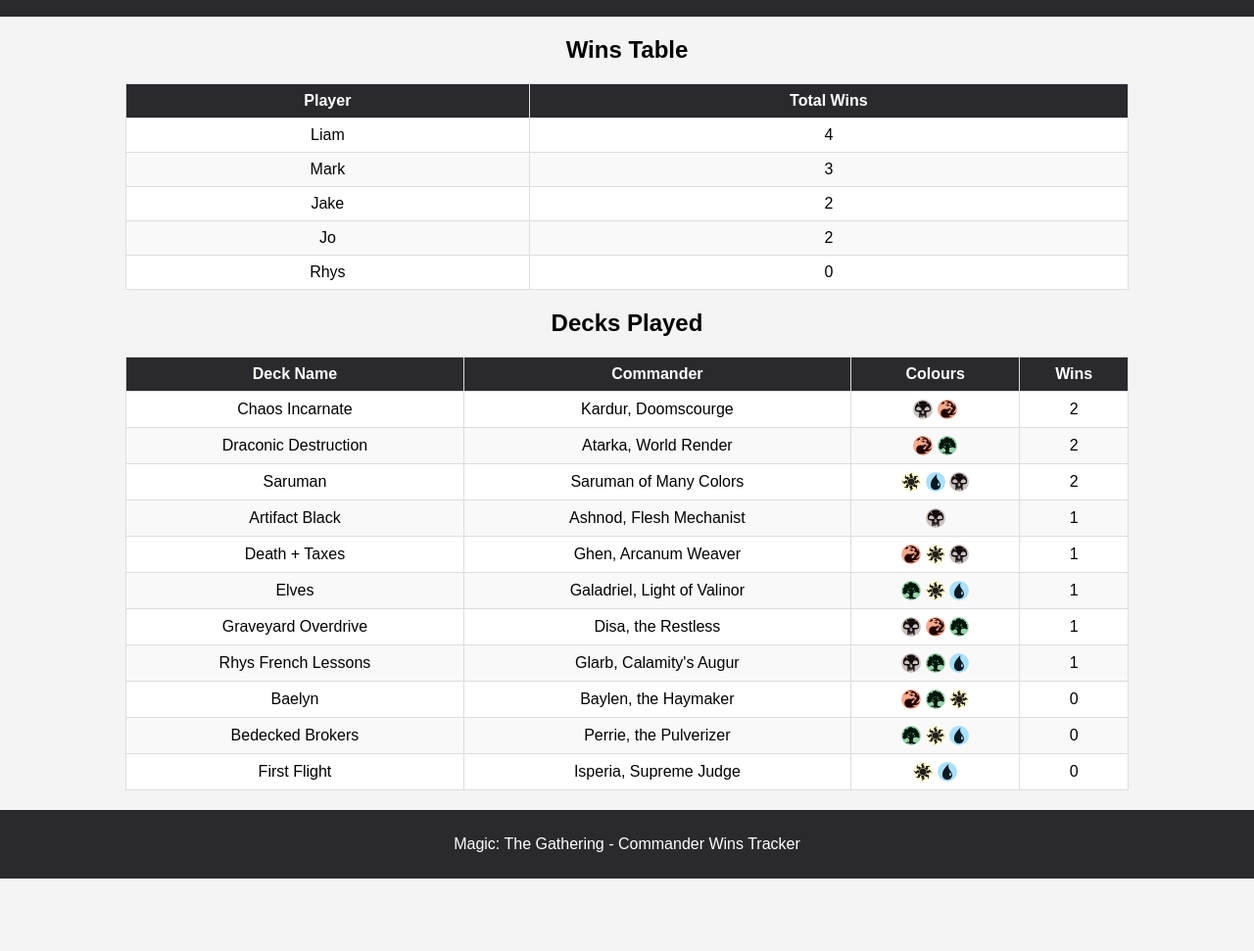
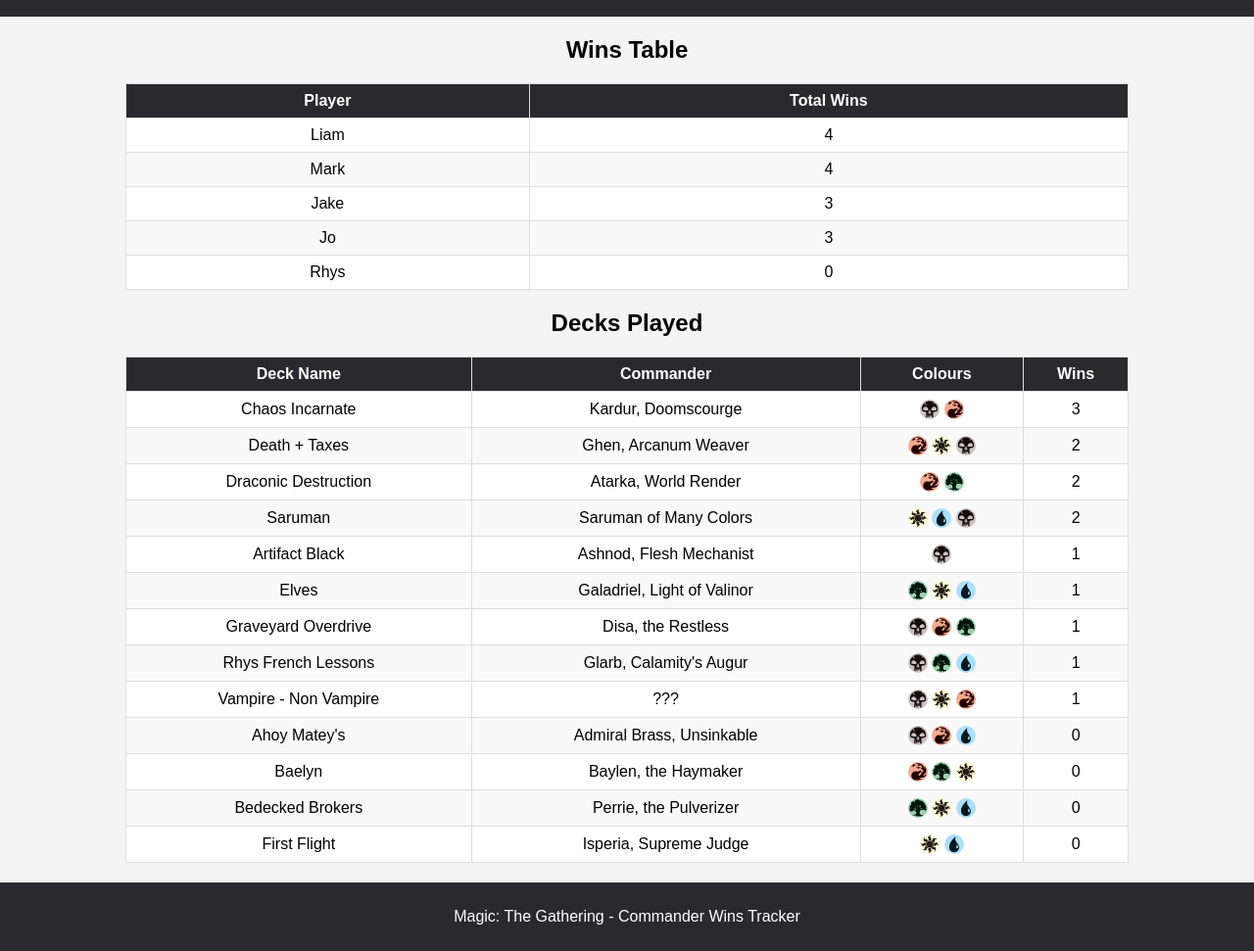
Before and after one commit to markglynnejones/markglynnejones.github.io, a plain HTML site: page index.html in a window 1280 px wide. Shown: the part 95-1066 px from the top of the page at 98% size. Before the commit the page ends 992 px from the top, so only its background shows below. Drawn offline with Linux system fonts and the light colour scheme.

Commit message:
Update index.html

```diff
--- a/index.html
+++ b/index.html
@@ -114,7 +114,7 @@
             <tbody>
                 <tr>
                     <td>Mark</td>
-                    <td>3</td>
+                    <td>4</td>
                 </tr>
                 <tr>
                     <td>Liam</td>
@@ -122,11 +122,11 @@
                 </tr>
                 <tr>
                     <td>Jake</td>
-                    <td>2</td>
+                    <td>3</td>
                 </tr>
                 <tr>
                     <td>Jo</td>
-                    <td>2</td>
+                    <td>3</td>
                 </tr>
                 <tr>
                     <td>Rhys</td>
@@ -164,7 +164,7 @@
                     <td>Death + Taxes</td>
                     <td>Ghen, Arcanum Weaver</td>
                     <td><img class="mana-symbol" src="Red.svg" alt="Red" /> <img class="mana-symbol" src="White.svg" alt="White" /> <img class="mana-symbol" src="Black.svg" alt="Black" /></td>
-                    <td>1</td>
+                    <td>2</td>
                 </tr>
                 <tr>
                     <td>Rhys French Lessons</td>
@@ -188,7 +188,7 @@
                     <td>Chaos Incarnate</td>
                     <td>Kardur, Doomscourge</td>
                     <td><img class="mana-symbol" src="Black.svg" alt="Black" /> <img class="mana-symbol" src="Red.svg" alt="Red" /></td>
-                    <td>2</td>
+                    <td>3</td>
                 </tr>
                 <tr>
                     <td>Saruman</td>
@@ -213,6 +213,18 @@
                     <td>Perrie, the Pulverizer</td>
                     <td><img class="mana-symbol" src="Green.svg" alt="Green" /> <img class="mana-symbol" src="White.svg" alt="White" /> <img class="mana-symbol" src="Blue.svg" alt="Blue" /></td>
                     <td>0</td>
+                </tr>
+                <tr>
+                    <td>Ahoy Matey's</td>
+                    <td>Admiral Brass, Unsinkable</td>
+                    <td><img class="mana-symbol" src="Black.svg" alt="Black" /> <img class="mana-symbol" src="Red.svg" alt="Red" /> <img class="mana-symbol" src="Blue.svg" alt="Blue" /></td>
+                    <td>0</td>
+                </tr>
+                <tr>
+                    <td>Vampire - Non Vampire</td>
+                    <td>???</td>
+                    <td><img class="mana-symbol" src="Black.svg" alt="Black" /> <img class="mana-symbol" src="White.svg" alt="White" /> <img class="mana-symbol" src="Red.svg" alt="Red" /></td>
+                    <td>1</td>
                 </tr>
             </tbody>
         </table>
```
